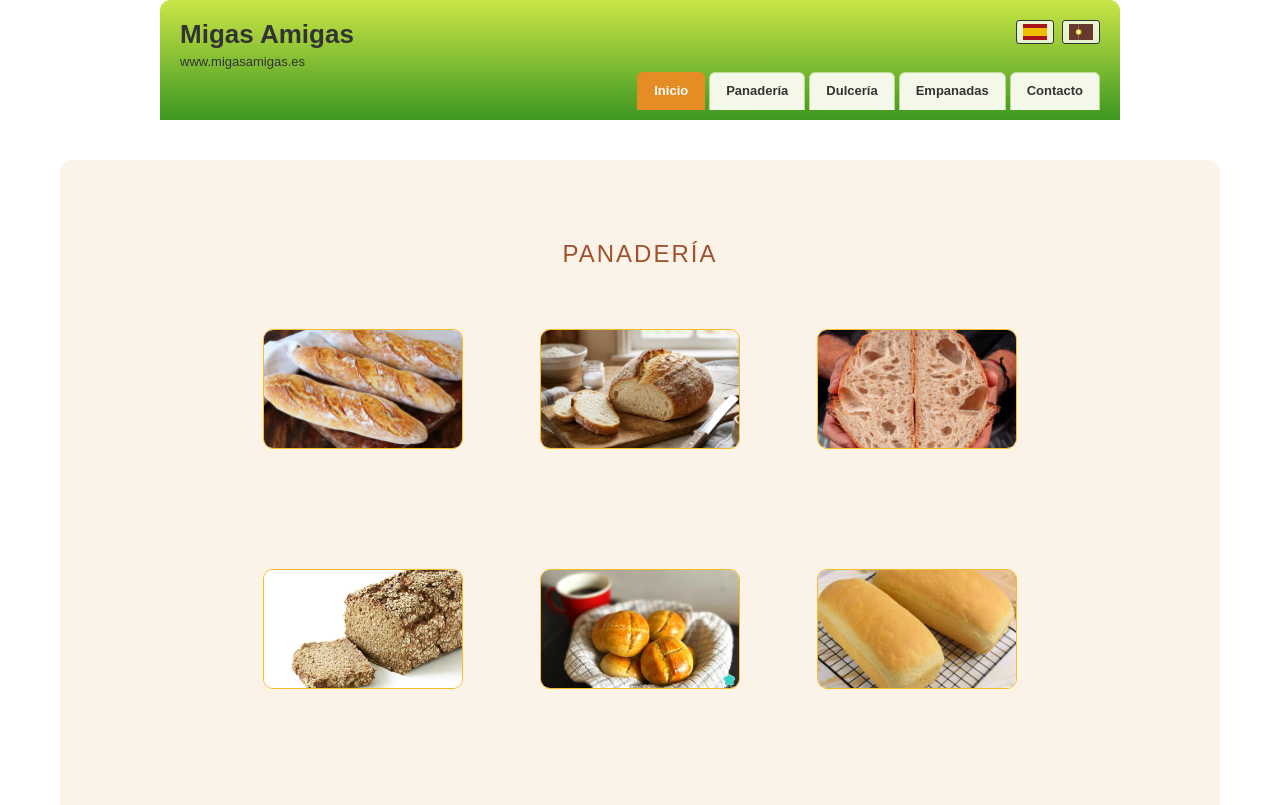
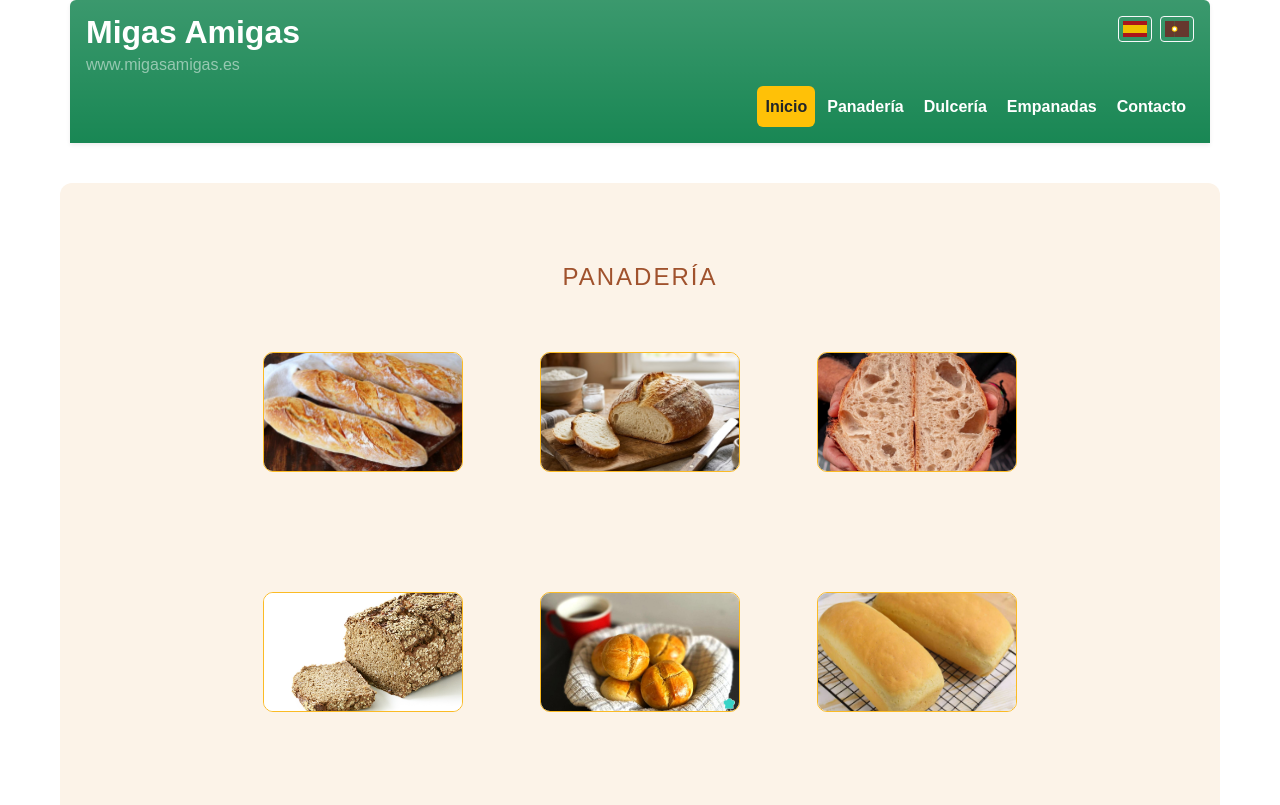
Before and after one commit to perdomomoralescarlos-ctrl/Ut1DOR, a plain HTML site: page index.html in a window 1280 px wide. Shown: the top 805 px of the page. Drawn offline with nearby package versions, Linux system fonts and the light colour scheme; a web font is replaced by a local one.

Commit message:
Migración a 100% Bootstrap puro sin CSS personalizado en cabecera

```diff
--- a/css/index.css
+++ b/css/index.css
@@ -18,147 +18,11 @@ body {
 	line-height: 1.6;
 }
 
-/* Cabecera y menu de navegacion adaptados con Bootstrap */
-
-header.header-custom,
-header {
-	/* Ancho de 920px mas 40px de padding a los lados = 960px total en pantallas grandes */
-	max-width: 960px;
-	width: 100%;
-	box-sizing: border-box;
-	margin: 0 auto;
-	padding: 20px 20px 0 20px;
-
-	/* Degradado verde con los colores de la paleta original */
-	background: linear-gradient(180deg, #CAE646 0%, #3E9722 100%);
-
-	/* Bordes superiores redondeados */
-	border-radius: 10px 10px 0 0;
-
-	/* Contenedor flexible para distribuir fila superior y navegacion */
-	position: relative;
-	min-height: 120px;
-	display: flex;
-	flex-direction: column;
-	justify-content: space-between;
-}
-
-.header-container {
-	width: 100%;
-	display: flex;
-	flex-direction: column;
-	justify-content: space-between;
-	height: 100%;
-}
-
-/* Titulo del logo */
-header .logo h1 {
-	font-family: Arial, sans-serif;
-	font-size: 26px;
-	font-weight: bold;
-	color: #333333;
-	margin: 0;
-	line-height: 1.1;
-}
-
-/* Subtitulo del logo */
-header .logo p {
-	font-family: Arial, sans-serif;
-	font-size: 13px;
-	color: #333333;
-	margin-top: 3px;
-	margin-bottom: 0;
-}
-
-/* Selector de idioma arriba a la derecha */
-header .lang-selector {
-	display: flex;
-	gap: 6px;
-}
-
-/* Botones de idiomas */
-header .lang-btn {
-	background: rgba(255, 255, 255, 0.75);
-	border: 1px solid #333333;
-	padding: 3px 6px;
-	cursor: pointer;
-	border-radius: 3px;
-	display: inline-flex;
-	align-items: center;
-	transition: background-color 0.2s ease;
-}
-
-header .lang-btn:hover {
-	background: #ffffff;
-}
-
 /* Iconos de las banderas */
-header .flag-icon {
+.flag-icon {
 	width: 24px;
 	height: 16px;
 	display: block;
-}
-
-/* Boton hamburguesa de Bootstrap adaptado a los colores */
-header .navbar-toggler {
-	background-color: rgba(255, 255, 255, 0.85);
-	border: 1px solid #333333;
-	padding: 4px 8px;
-	border-radius: 4px;
-	box-shadow: none;
-}
-
-header .navbar-toggler:focus {
-	box-shadow: 0 0 0 2px #E58C24;
-}
-
-/* Menu alineado a la derecha */
-header nav {
-	display: flex;
-	justify-content: flex-end;
-}
-
-/* Lista de pestañas sin borde inferior de Bootstrap */
-header .nav-tabs {
-	border-bottom: none;
-}
-
-header .nav-tabs .nav-item {
-	margin-bottom: 0;
-}
-
-/* Enlaces con forma de pestana */
-header .nav-link,
-header nav li a {
-	display: block;
-	text-decoration: none;
-	font-family: Arial, sans-serif;
-	font-size: 13px;
-	font-weight: bold;
-	color: #333333 !important;
-	background-color: #f3f8e8;
-	padding: 8px 16px !important;
-	border-radius: 6px 6px 0 0 !important;
-	border: 1px solid #bddb8f !important;
-	border-bottom: none !important;
-	transition: background-color 0.2s ease, color 0.2s ease, border-color 0.2s ease;
-}
-
-/* Pestana activa en color naranja */
-header .nav-link.activo,
-header .nav-link.active,
-header nav li a.activo {
-	background-color: #E58C24 !important;
-	color: #ffffff !important;
-	border-color: #E58C24 !important;
-}
-
-/* Cambio de color de fondo al pasar el raton */
-header .nav-link:hover,
-header nav li a:hover {
-	background-color: #E58C24 !important;
-	color: #ffffff !important;
-	border-color: #E58C24 !important;
 }
 
 /* CONTENIDO PRINCIPAL */
@@ -268,50 +132,8 @@ section {
 
 /* Pantallas medianas y tablets */
 @media (max-width: 960px) {
-	header.header-custom,
-	header {
-		/* Quitamos el ancho fijo para adaptarse a la pantalla */
-		max-width: 100%;
-		width: auto;
-		box-sizing: border-box;
-		margin: 0;
-		border-radius: 0;
-		padding: 15px 15px 0 15px;
-	}
-
 	main {
 		/* Reduce los márgenes laterales del contenido en móvil. */
 		padding: 20px 16px;
 	}
 }
-
-/* Pantallas moviles (< 768px - colapso responsive de Bootstrap) */
-@media (max-width: 767.98px) {
-	header .navbar-collapse {
-		background: rgba(255, 255, 255, 0.95);
-		border-radius: 6px;
-		padding: 12px;
-		margin-top: 8px;
-		margin-bottom: 10px;
-		box-shadow: 0 4px 12px rgba(0, 0, 0, 0.15);
-	}
-
-	header .nav-tabs {
-		flex-direction: column;
-		width: 100%;
-		gap: 6px;
-	}
-
-	header .nav-tabs .nav-item {
-		width: 100%;
-		text-align: center;
-	}
-
-	header .nav-link,
-	header nav li a {
-		border-radius: 4px !important;
-		border: 1px solid #bddb8f !important;
-		width: 100%;
-		text-align: center;
-	}
-}
--- a/index.html
+++ b/index.html
@@ -13,26 +13,24 @@
 
 </head>
 <body>
-	<!-- Cabecera de la web adaptada con Bootstrap -->
-	<header id="inicio" class="header-custom">
-		<div class="header-container">
-			<!-- Fila superior: Logo y Selector de idioma con utilidades flex de Bootstrap -->
-			<div class="header-top d-flex justify-content-between align-items-start">
+	<!-- Cabecera de la web construida 100% con componentes y utilidades nativas de Bootstrap 5 -->
+	<header id="inicio" class="container bg-success bg-gradient text-white rounded-top shadow-sm p-3">
+		<div class="d-flex justify-content-between align-items-start mb-2">
 			<!-- Logo y nombre de la panadería -->
-				<div class="logo">
-					<h1>Migas Amigas</h1>
-					<p>www.migasamigas.es</p>
-				</div>
+			<a class="navbar-brand text-white fw-bold d-flex flex-column text-decoration-none" href="index.html">
+				<span class="fs-2 lh-1">Migas Amigas</span>
+				<span class="fs-6 fw-normal text-white-50 mt-1">www.migasamigas.es</span>
+			</a>
 
 			<!-- Selector de idioma (es / pt) -->
 			<div class="lang-selector d-flex gap-2">
-					<button type="button" class="lang-btn" data-lang="es" aria-label="Español" aria-pressed="true" title="Español">
+				<button type="button" class="btn btn-sm btn-outline-light p-1" data-lang="es" aria-label="Español" aria-pressed="true" title="Español">
 					<svg class="flag-icon" viewBox="0 0 30 20" role="img" aria-hidden="true">
 						<rect width="30" height="20" fill="#AA151B" />
 						<rect y="5" width="30" height="10" fill="#F1BF00" />
 					</svg>
 				</button>
-					<button type="button" class="lang-btn" data-lang="pt" aria-label="Português" aria-pressed="false" title="Português">
+				<button type="button" class="btn btn-sm btn-outline-light p-1" data-lang="pt" aria-label="Português" aria-pressed="false" title="Português">
 					<svg class="flag-icon" viewBox="0 0 30 20" role="img" aria-hidden="true">
 						<rect width="12" height="20" fill="#66382E" />
 						<rect x="12" width="18" height="20" fill="#66382E" />
@@ -44,34 +42,33 @@
 		</div>
 
 		<!-- Menú de navegación con componente Navbar de Bootstrap -->
-			<nav class="navbar navbar-expand-md p-0" aria-label="Navegación principal">
-				<!-- Botón hamburguesa visible solo en dispositivos móviles (< 768px) -->
-				<button class="navbar-toggler ms-auto my-2" type="button" data-bs-toggle="collapse" data-bs-target="#navPrincipal" aria-controls="navPrincipal" aria-expanded="false" aria-label="Abrir menú de navegación">
+		<nav class="navbar navbar-expand-md navbar-dark p-0">
+			<!-- Botón hamburguesa oficial de Bootstrap para pantallas móviles (< 768px) -->
+			<button class="navbar-toggler ms-auto" type="button" data-bs-toggle="collapse" data-bs-target="#navPrincipal" aria-controls="navPrincipal" aria-expanded="false" aria-label="Abrir menú de navegación">
 				<span class="navbar-toggler-icon"></span>
 			</button>
 
-				<!-- Menú colapsable con pestañas de navegación -->
+			<!-- Menú de navegación colapsable -->
 			<div class="collapse navbar-collapse justify-content-end" id="navPrincipal">
-					<ul class="navbar-nav nav-tabs border-0 gap-1">
+				<ul class="navbar-nav nav-pills gap-1 mt-3 mt-md-0">
 					<li class="nav-item">
-							<a href="#inicio" class="nav-link activo" data-i18n="navInicio">Inicio</a>
+						<a href="#inicio" class="nav-link active bg-warning text-dark fw-bold" data-i18n="navInicio">Inicio</a>
 					</li>
 					<li class="nav-item">
-							<a href="#panaderia" class="nav-link" data-i18n="navPanaderia">Panadería</a>
+						<a href="#panaderia" class="nav-link text-white fw-semibold" data-i18n="navPanaderia">Panadería</a>
 					</li>
 					<li class="nav-item">
-							<a href="#dulceria" class="nav-link" data-i18n="navPasteleria">Dulcería</a>
+						<a href="#dulceria" class="nav-link text-white fw-semibold" data-i18n="navPasteleria">Dulcería</a>
 					</li>
 					<li class="nav-item">
-							<a href="#empanadas" class="nav-link" data-i18n="navEmpanadas">Empanadas</a>
+						<a href="#empanadas" class="nav-link text-white fw-semibold" data-i18n="navEmpanadas">Empanadas</a>
 					</li>
 					<li class="nav-item">
-							<a href="#contacto" class="nav-link" data-i18n="navContacto">Contacto</a>
+						<a href="#contacto" class="nav-link text-white fw-semibold" data-i18n="navContacto">Contacto</a>
 					</li>
 				</ul>
 			</div>
 		</nav>
-		</div>
 	</header>
 
 <main>
```
Lines whose indentation alone changed are shown as unchanged.
